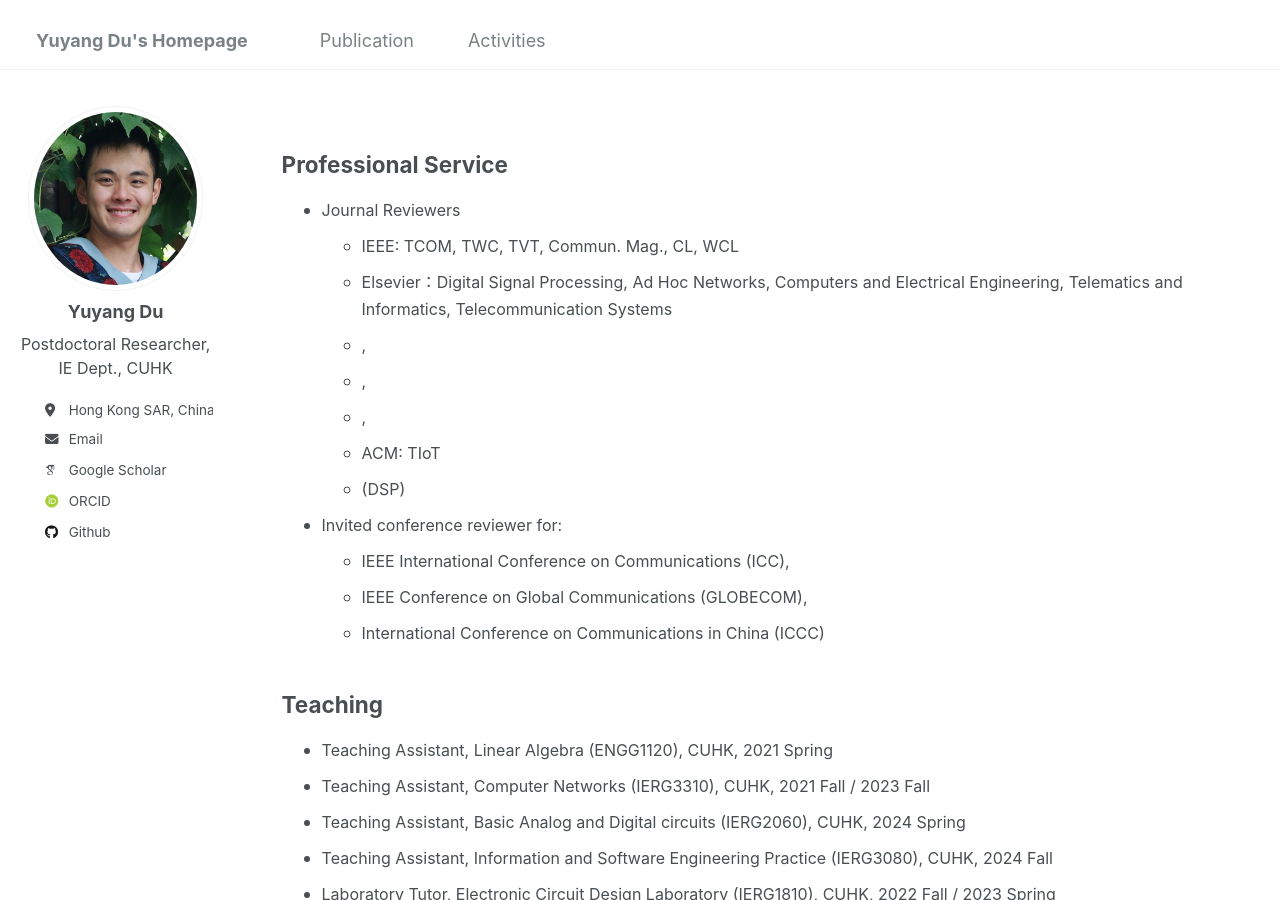
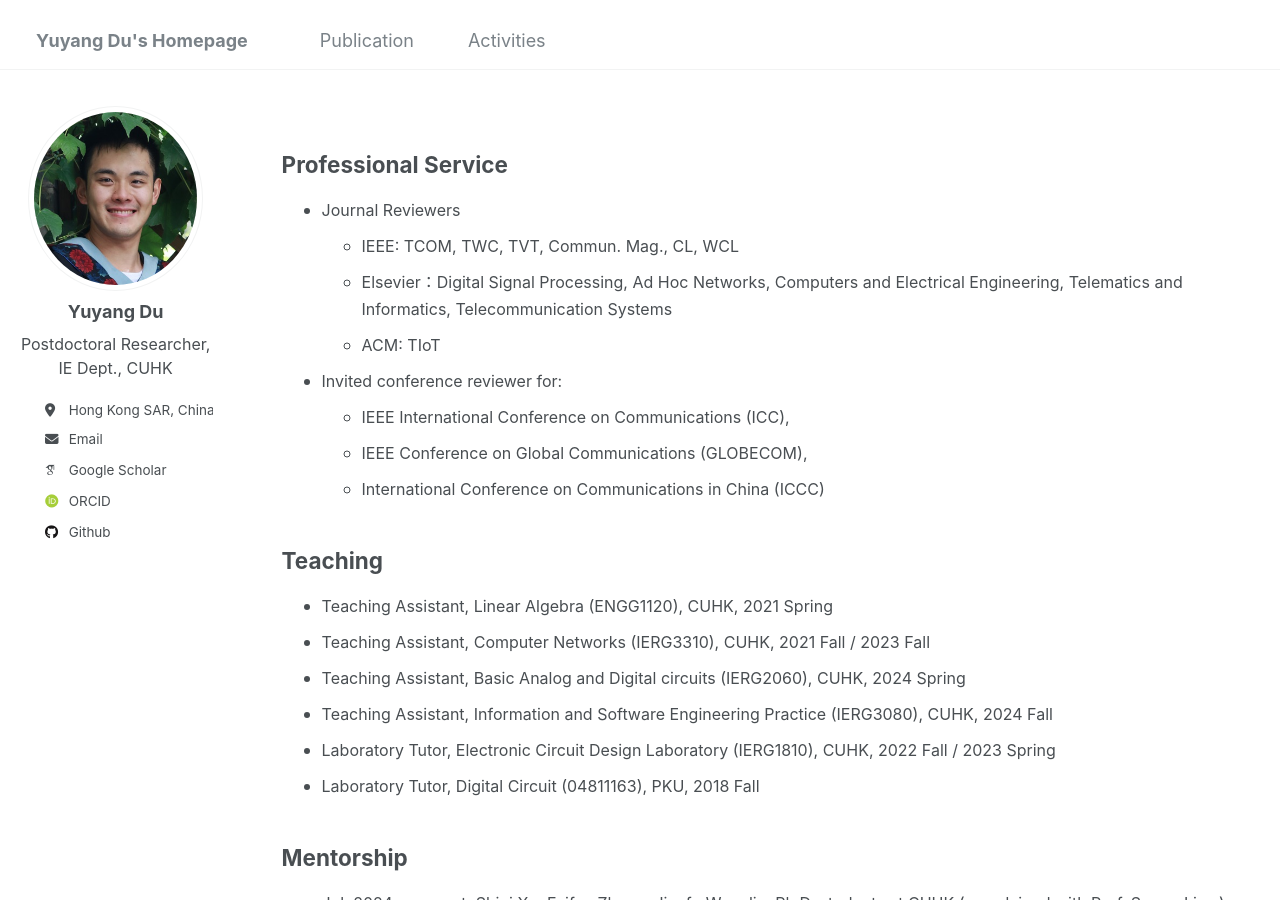
Before and after one commit to yuyangdu01/yuyangdu01.github.io, a Jekyll site: the page built from _pages/cv.md, in a window 1280 px wide and 900 px high. Built offline with Jekyll 4.4.1, drawn with Linux system fonts in a browser that asks for light colours; some web fonts are replaced.

Commit message:
Update cv.md

```diff
--- a/_pages/cv.md
+++ b/_pages/cv.md
@@ -12,11 +12,7 @@ Professional Service
 * <font size=3>Journal Reviewers</font>
   + <font size=3>IEEE: TCOM, TWC, TVT, Commun. Mag., CL, WCL
   + <font size=3>Elsevier：Digital Signal Processing, Ad Hoc Networks, Computers and Electrical Engineering, Telematics and Informatics, Telecommunication Systems</font>
-  + <font size=3>,</font>
-  + <font size=3>,</font>
-  + <font size=3>,</font>
   + <font size=3>ACM: TIoT</font>
-  + <font size=3> (DSP)</font>
 * <font size=3>Invited conference reviewer for:</font>
   + <font size=3>IEEE International Conference on Communications (ICC),</font>
   + <font size=3>IEEE Conference on Global Communications (GLOBECOM),</font>
```
